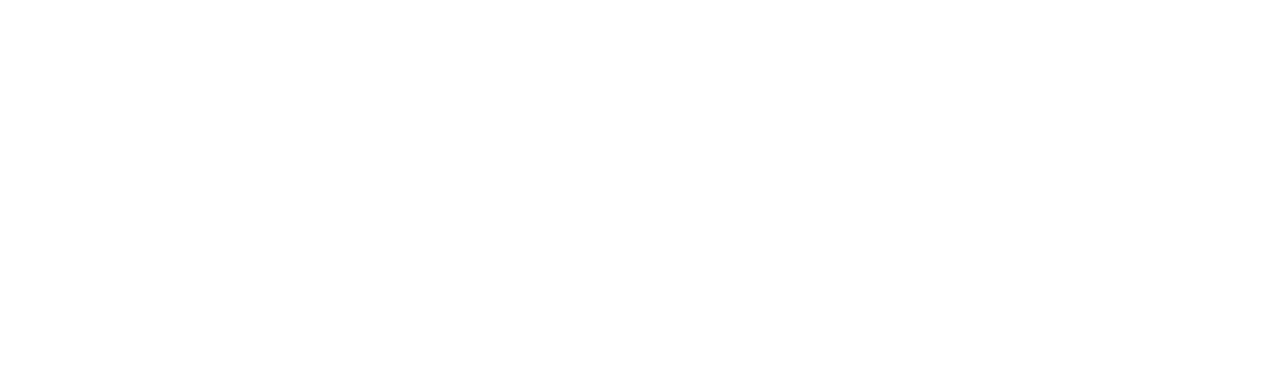
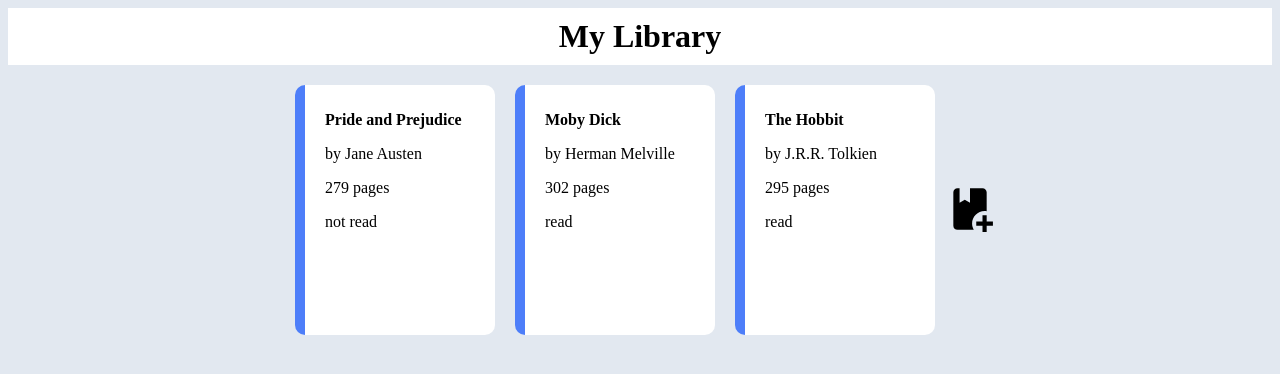
Before and after one commit to mentipento/library, a plain HTML site: page index.html in a window 1280 px wide. Drawn offline with Linux system fonts and the light colour scheme.

Commit message:
add create new button whithout functionality

```diff
--- a/index.html
+++ b/index.html
@@ -4,9 +4,15 @@
     <meta charset="UTF-8">
     <meta name="viewport" content="width=device-width, initial-scale=1.0">
     <title>Document</title>
+    <link rel="stylesheet" href="style.css">
     <script src="script.js" defer></script>
 </head>
 <body>
-
+    <h1>My Library</h1>
+    <div id="container">
+        <button class="add-btn">
+            <img id="add-book" src="media/book-plus.svg" alt="add-book" width="50px">
+        </button>
+    </div>
 </body>
 </html>
--- a/script.js
+++ b/script.js
@@ -1,3 +1,5 @@
+const myLibrary = [];
+
 function Book(title, author, pages, read) {
     this.title = title;
     this.author = author;
@@ -9,6 +11,42 @@ function Book(title, author, pages, read) {
 }
 
 const theHobbit = new Book("The Hobbit", "J.R.R. Tolkien", 295, true);
+const mobyDick = new Book("Moby Dick", "Herman Melville", 302, true);
+const prideAndPrejudice = new Book("Pride and Prejudice", "Jane Austen", 279, false);
+const warAndPeace = new Book("War and Peace", "Leo Tolstoy", 1225, false);
+const greatExpectations = new Book("Great Expectations", "Charles Dickens", 505, false);
+const ulysses = new Book("Ulysses", "James Joyce", 730, false);
+const crimeAndPunishment = new Book("Crime and Punishment", "Fyodor Dostoevsky", 671, true);
 
-console.table(theHobbit);
-console.dir(theHobbit);
+
+function addBookToLibrary(book) {
+    myLibrary.push(book);
+}
+
+addBookToLibrary(theHobbit);
+addBookToLibrary(mobyDick);
+addBookToLibrary(prideAndPrejudice);
+
+const container = document.querySelector("#container")
+
+myLibrary.forEach((book) => {
+    const card = document.createElement("div");
+    card.classList.add("card");
+    container.prepend(card);
+    const title = document.createElement("p");
+    title.classList.add("title");
+    card.appendChild(title);
+    title.textContent = book.title;
+    const author = document.createElement("p");
+    author.classList.add("author");
+    card.appendChild(author);
+    author.textContent = `by ${book.author}`;
+    const pages = document.createElement("p");
+    pages.classList.add("pages");
+    card.appendChild(pages);
+    pages.textContent = `${book.pages} pages`;
+    const read = document.createElement("p");
+    read.classList.add("read");
+    card.appendChild(read);
+    read.textContent = `${book.read === true ? "read" : "not read"}`;
+});
--- /dev/null
+++ b/style.css
@@ -0,0 +1,55 @@
+* {
+    box-sizing: border-box;
+    /* border: 1px solid red; */
+}
+
+h1 {
+    text-align: center;
+    background-color: white;
+    padding: 10px;
+    margin: 0;
+}
+
+body {
+    height: 100vh;
+    background-color: #E2E8F0;
+}
+
+#container {
+    display: flex;
+    justify-content: center;
+}
+
+.card {
+    margin: 5px;
+    width: 200px;
+    height: 250px;
+    word-break: break-word;
+    background-color: white;
+    padding: 10px 20px;
+    margin: 20px 10px;
+    border-radius: 10px;
+    border-left: 10px solid #4d7ef9;
+
+}
+
+.title {
+    font-weight: bold;
+}
+
+.add-btn {
+    align-self: center;
+    background-color: rgba(255, 255, 255, 0);
+    border: none;
+}
+
+.add-btn {
+    align-self: center;
+    background-color: rgba(255, 255, 255, 0);
+    padding: 0;
+    border: none;
+}
+
+#add-book:hover {
+    content: url("media/book-plus-hover.svg");
+}
```
Also changed, not shown: media/book-plus-hover.svg (added), media/book-plus.svg (added).
